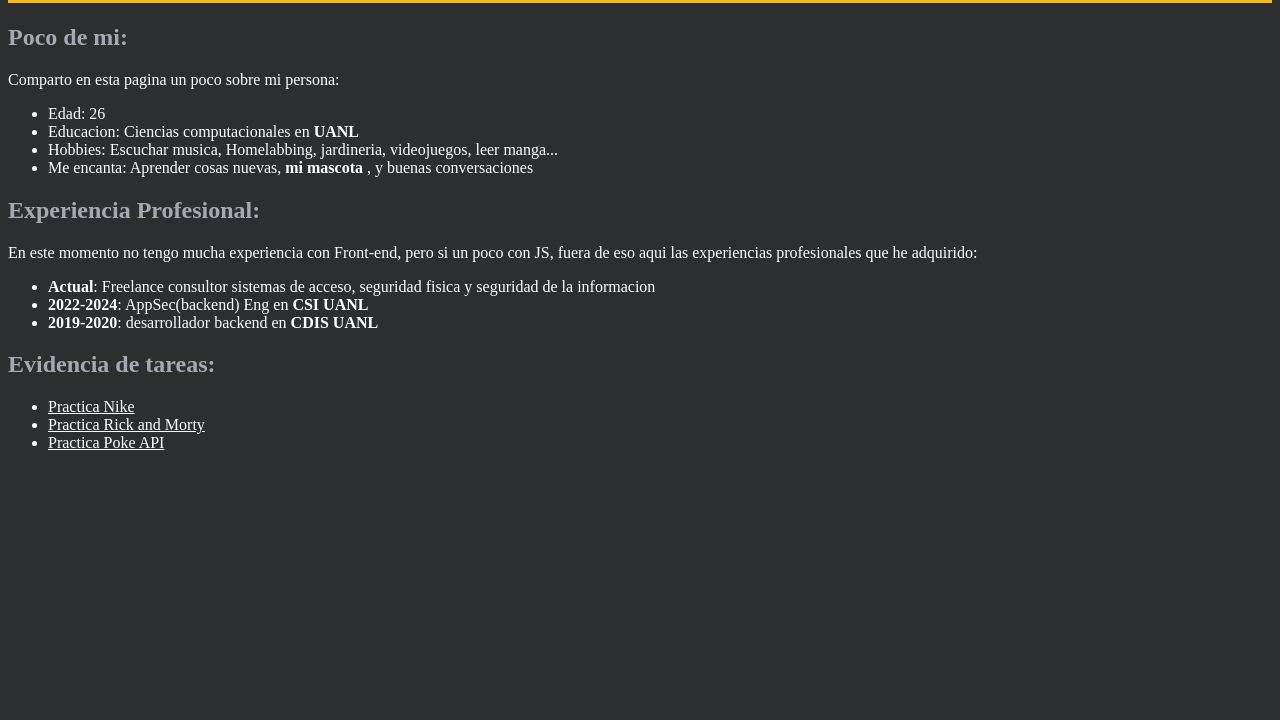
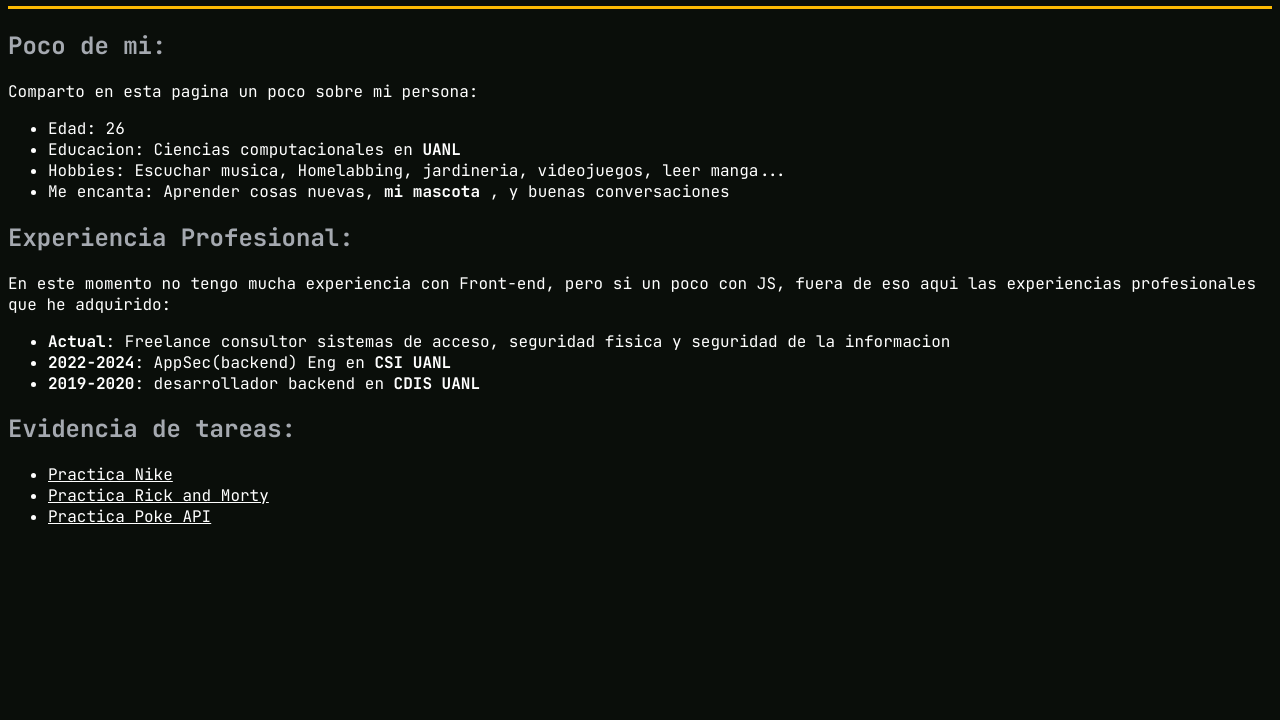
Before and after one commit to Charxies/React-Charxies, a plain HTML site: page index.html in a window 1280 px wide. Shown: the part 80-800 px from the top of the page. Drawn offline with Linux system fonts and the light colour scheme.

Commit message:
edit: stylistic changes, new font and practicing css

```diff
--- a/style.css
+++ b/style.css
@@ -1,12 +1,18 @@
+@import url('https://fonts.googleapis.com/css2?family=JetBrains+Mono:wght@400;500;700&display=swap');
+
+:root {
+    --bg: #0a0e0a;
+    --text: #c9e8cf;
+}
 
 html {
     height: 100%;
-    background: 50% 50% no-repeat
+    background: var(--bg);
 }
+
 body {
     color: white;
-    font-family: 'Times New Roman', serif;
-    background-color: #2d2e30;
+    font-family: 'JetBrains Mono', 'Fira Code', ui-monospace, Menlo, Consolas, monospace;
 }
 h2{
     display: block;
```
